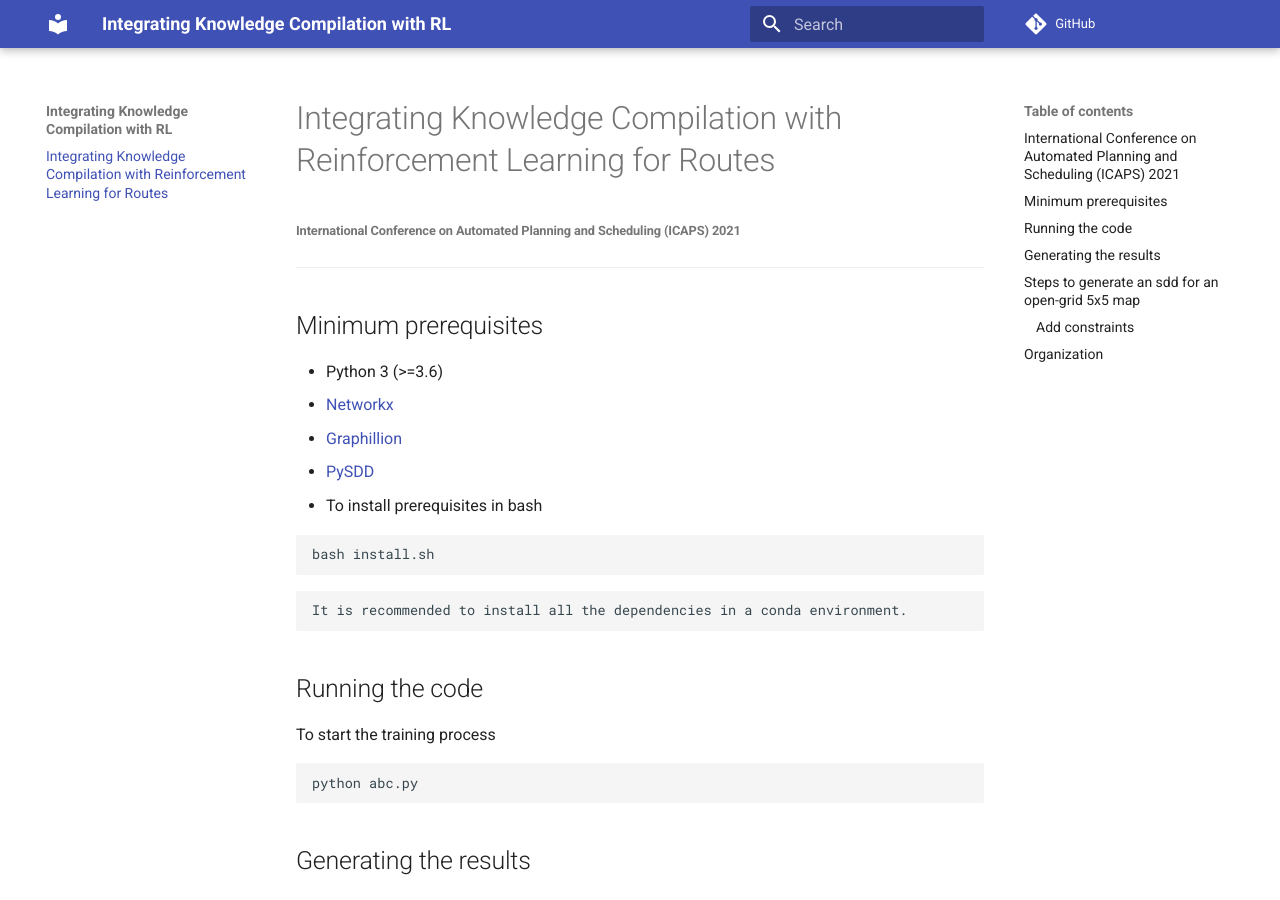
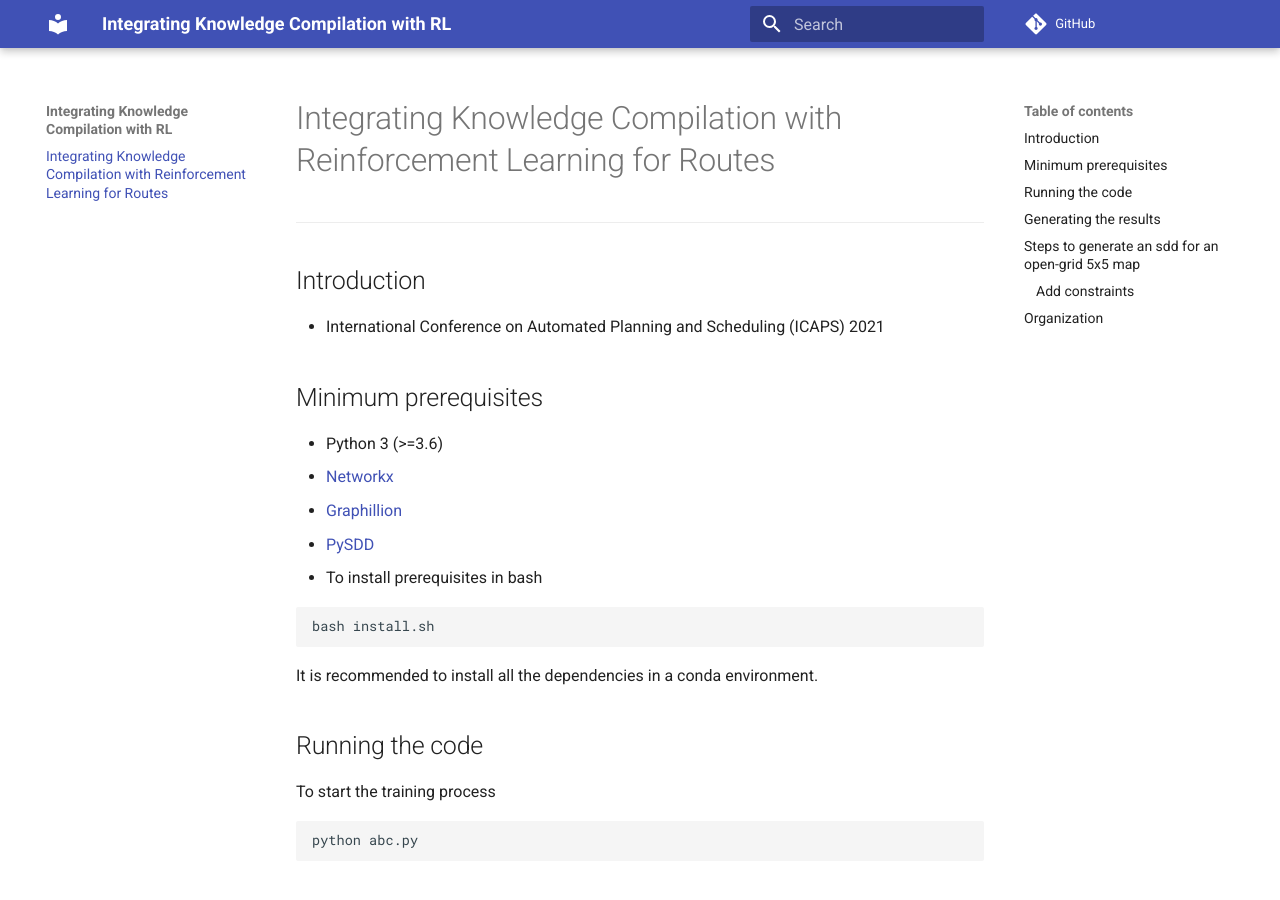
Before and after one commit to kushagra06/KCRL-Docs, an MkDocs documentation site: the page built from docs/index.md, in a window 1280 px wide and 900 px high. Built offline with MkDocs 1.6.1 and Material for MkDocs 9.7.7, drawn with Linux system fonts in a browser that asks for light colours; comment, search, counter and statistics services are not loaded.

Commit message:
Update index.md

````diff
--- a/docs/index.md
+++ b/docs/index.md
@@ -1,11 +1,14 @@
 
 # Integrating Knowledge Compilation with Reinforcement Learning for Routes
 
-###### International Conference on Automated Planning and Scheduling (ICAPS) 2021
-
 ***
 
+## Introduction
+
+* International Conference on Automated Planning and Scheduling (ICAPS) 2021
+
 ## Minimum prerequisites
+
 * Python 3 (>=3.6)
 * [Networkx](https://networkx.org/)
 * [Graphillion](https://github.com/takemaru/graphillion)
@@ -14,7 +17,7 @@
 ```
 bash install.sh
 ```
-    It is recommended to install all the dependencies in a conda environment.
+It is recommended to install all the dependencies in a conda environment.
 
 ## Running the code
 To start the training process
````
